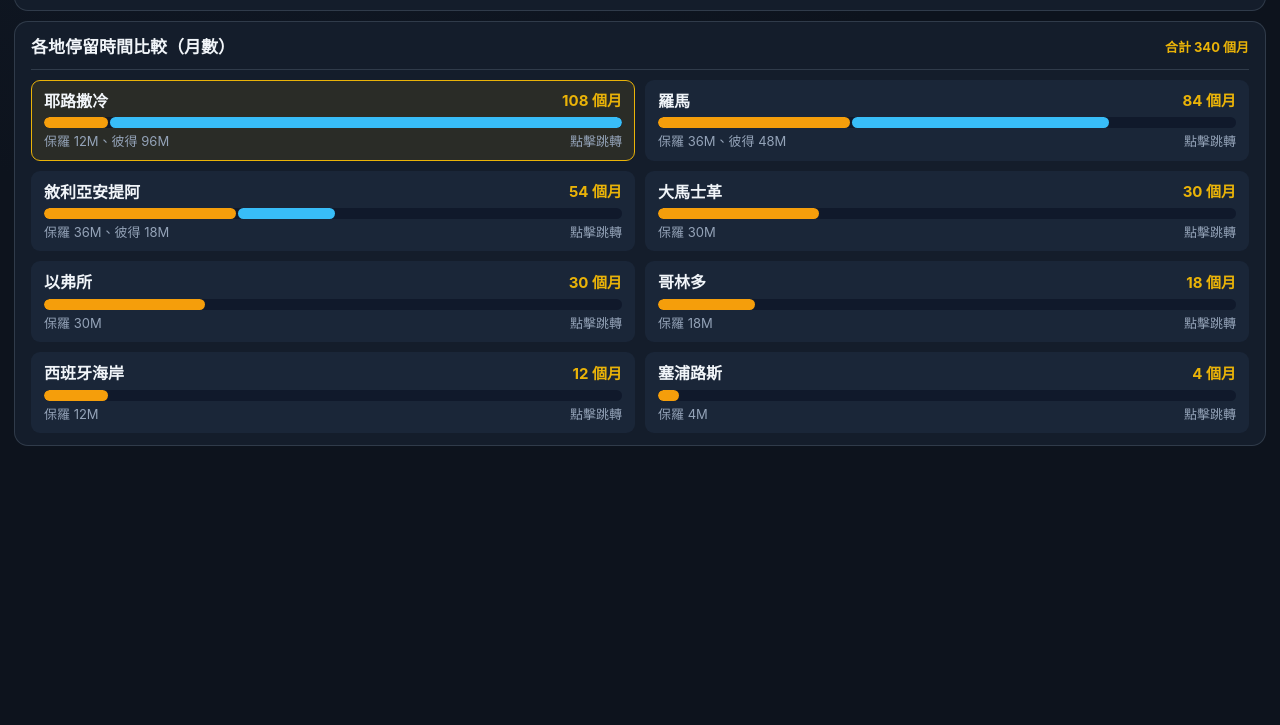
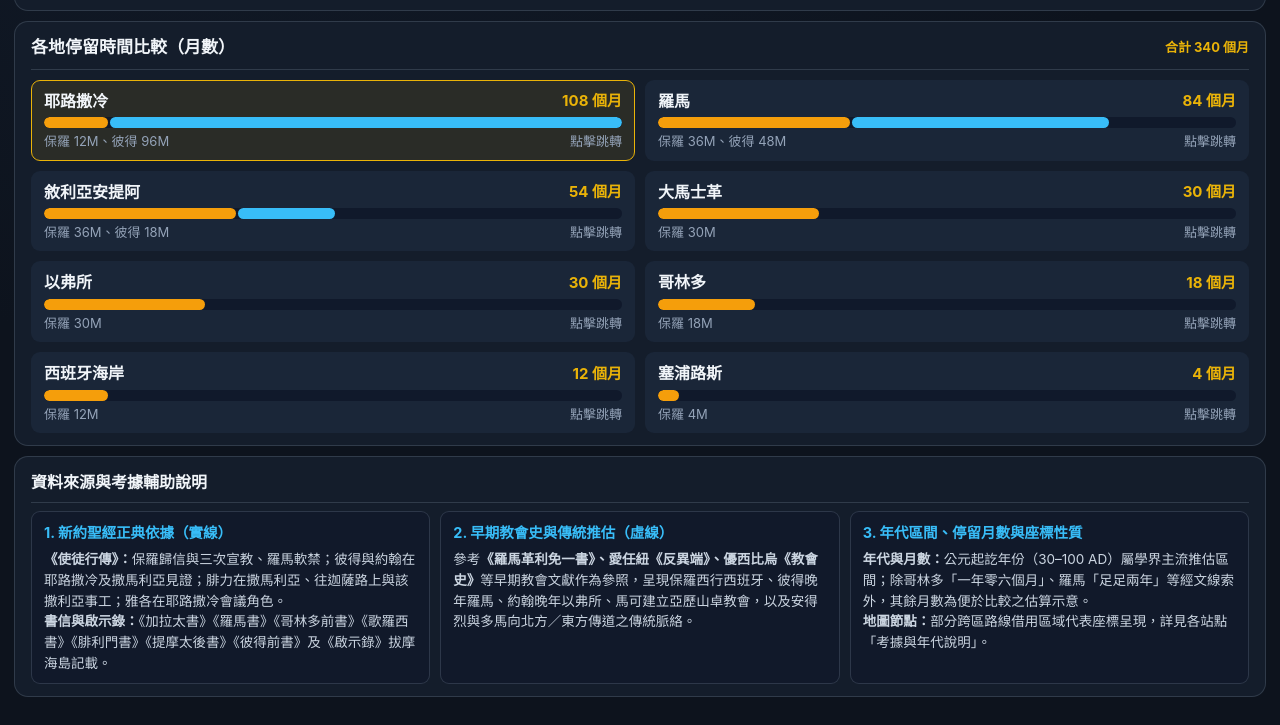
Before and after one commit to davihuan2/apostles-map, a plain HTML site: page index.html in a window 1280 px wide. Shown: the part 1078-1803 px from the top of the page. Before the commit the page ends 1552 px from the top, so only its background shows below. Drawn offline with Linux system fonts and the light colour scheme.

Commit message:
Add files via upload

```diff
--- a/index.html
+++ b/index.html
@@ -669,6 +669,59 @@
       user-select: none;
     }
 
+
+    /* 6. 網頁最下方考據與資料來源輔助說明 */
+    .reference-footer {
+      background: var(--bg-panel);
+      border: 1px solid var(--border-subtle);
+      border-radius: var(--radius-lg);
+      padding: 12px 16px;
+      font-size: 14px;
+      line-height: 1.65;
+      color: var(--text-secondary);
+    }
+
+    .reference-footer-title {
+      font-size: 16px;
+      font-weight: 700;
+      color: var(--text-primary);
+      margin-bottom: 8px;
+      padding-bottom: 6px;
+      border-bottom: 1px solid var(--border-subtle);
+    }
+
+    .reference-grid {
+      display: grid;
+      grid-template-columns: repeat(3, minmax(0, 1fr));
+      gap: 10px;
+    }
+
+    .reference-card {
+      background: rgba(15, 23, 42, 0.55);
+      border: 1px solid var(--border-subtle);
+      border-radius: 9px;
+      padding: 9px 12px;
+    }
+
+    .reference-card h4 {
+      font-size: 14.5px;
+      font-weight: 700;
+      color: var(--accent-cyan);
+      margin-bottom: 4px;
+    }
+
+    .reference-card p {
+      font-size: 13.5px;
+      color: var(--text-secondary);
+      line-height: 1.55;
+    }
+
+    @media (max-width: 860px) {
+      .reference-grid {
+        grid-template-columns: 1fr;
+      }
+    }
+
     /* 手機版調整（<= 860px）：來源篩選與縮放放在同一行，移除地圖圖例 */
     @media (max-width: 860px) {
       .app-shell {
@@ -853,6 +906,24 @@
       </div>
       <div class="duration-list" id="duration-list"></div>
     </aside>
+    <!-- 6. 網頁最下方資料來源與考據輔助說明 -->
+    <footer class="reference-footer" aria-label="資料來源與考據輔助說明">
+      <div class="reference-footer-title">資料來源與考據輔助說明</div>
+      <div class="reference-grid">
+        <div class="reference-card">
+          <h4>1. 新約聖經正典依據（實線）</h4>
+          <p><strong>《使徒行傳》：</strong>保羅歸信與三次宣教、羅馬軟禁；彼得與約翰在耶路撒冷及撒馬利亞見證；腓力在撒馬利亞、往迦薩路上與該撒利亞事工；雅各在耶路撒冷會議角色。<br><strong>書信與啟示錄：</strong>《加拉太書》《羅馬書》《哥林多前書》《歌羅西書》《腓利門書》《提摩太後書》《彼得前書》及《啟示錄》拔摩海島記載。</p>
+        </div>
+        <div class="reference-card">
+          <h4>2. 早期教會史與傳統推估（虛線）</h4>
+          <p>參考<strong>《羅馬革利免一書》、愛任紐《反異端》、優西比烏《教會史》</strong>等早期教會文獻作為參照，呈現保羅西行西班牙、彼得晚年羅馬、約翰晚年以弗所、馬可建立亞歷山卓教會，以及安得烈與多馬向北方／東方傳道之傳統脈絡。</p>
+        </div>
+        <div class="reference-card">
+          <h4>3. 年代區間、停留月數與座標性質</h4>
+          <p><strong>年代與月數：</strong>公元起訖年份（30–100 AD）屬學界主流推估區間；除哥林多「一年零六個月」、羅馬「足足兩年」等經文線索外，其餘月數為便於比較之估算示意。<br><strong>地圖節點：</strong>部分跨區路線借用區域代表座標呈現，詳見各站點「考據與年代說明」。</p>
+        </div>
+      </div>
+    </footer>
   </div>
 
   <script>
```
